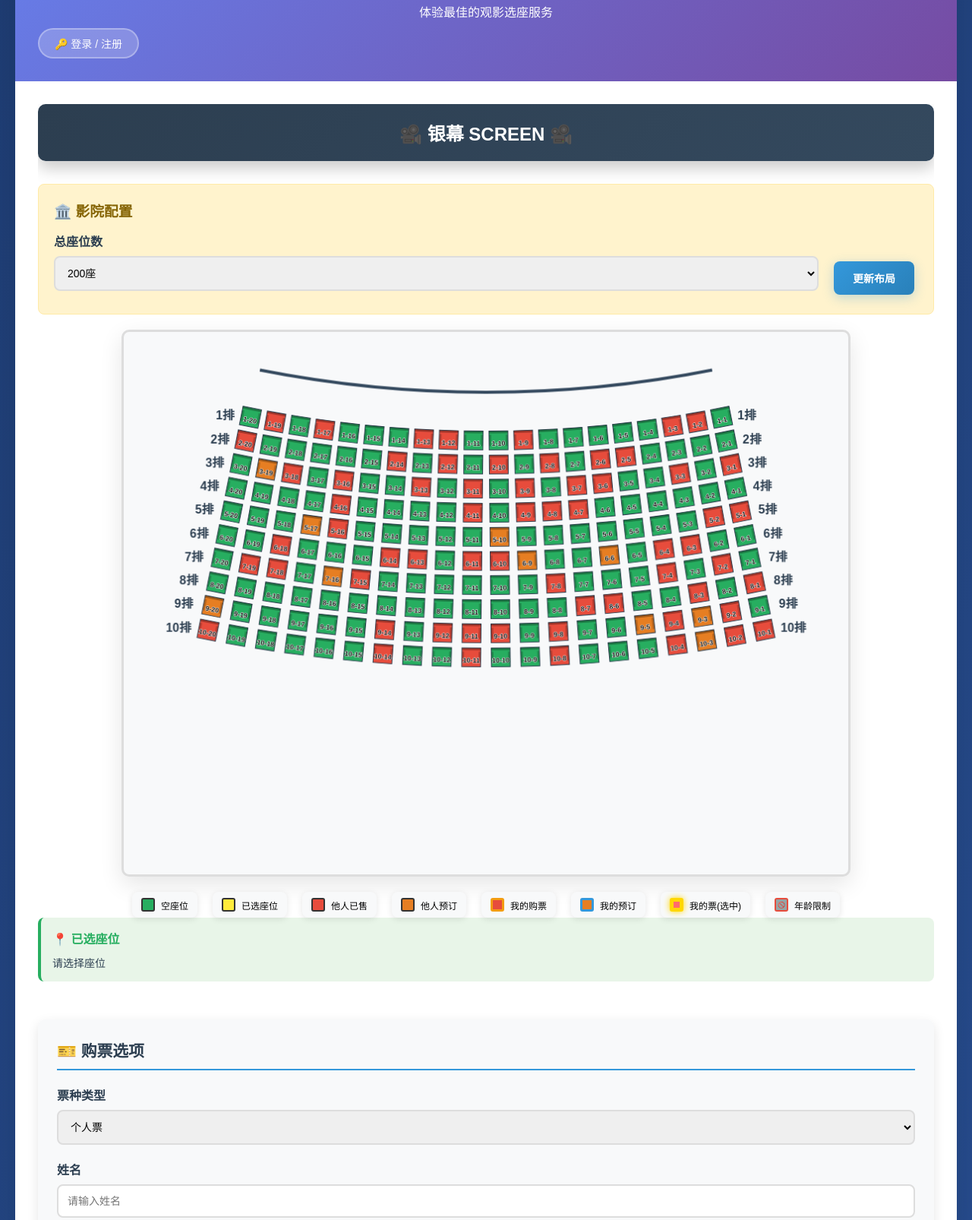
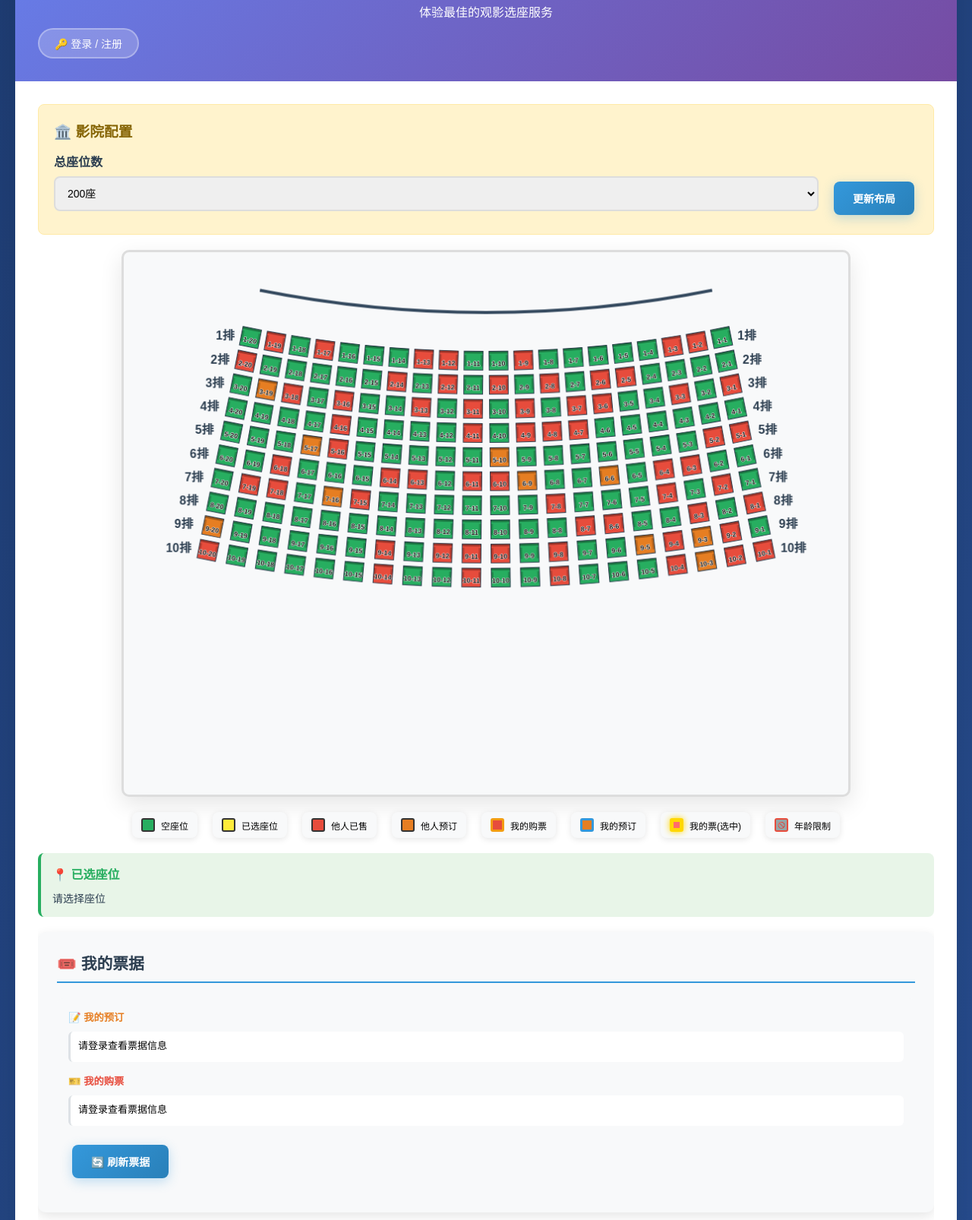
Before and after one commit to Mikoto-1/Choose-Your-Seat, a plain HTML site: page index.html in a window 1280 px wide. Shown: the part 115-1721 px from the top of the page at 76% size. Drawn offline with Linux system fonts and the light colour scheme.

Commit message:
优化界面布局。

```diff
--- a/index.html
+++ b/index.html
@@ -61,18 +61,6 @@
             min-width: 350px;
         }
 
-        .screen {
-            background: linear-gradient(135deg, #2c3e50 0%, #34495e 100%);
-            color: white;
-            text-align: center;
-            padding: 20px;
-            margin-bottom: 30px;
-            border-radius: 10px;
-            font-size: 1.5em;
-            font-weight: bold;
-            box-shadow: 0 10px 20px rgba(0, 0, 0, 0.2);
-        }
-
         #cinemaCanvas {
             border: 3px solid #ddd;
             border-radius: 10px;
@@ -98,6 +86,7 @@
             justify-content: center;
             gap: 20px;
             margin-top: 20px;
+            margin-bottom: 20px;
             flex-wrap: wrap;
         }
 
@@ -636,7 +625,6 @@
 
         <div class="main-content">
             <div class="cinema-section">
-                <div class="screen">🎥 银幕 SCREEN 🎥</div>
                 <!-- 影院配置 -->
                 <div class="config-section">
                     <h3>🏛️ 影院配置</h3>
@@ -698,6 +686,21 @@
                     <h4>📍 已选座位</h4>
                     <div class="seat-info" id="seatDetails">请选择座位</div>
                 </div>
+                <!-- 用户票据信息 -->
+                <div class="control-panel">
+                    <h3>🎟️ 我的票据</h3>
+                    <div class="ticket-records">
+                        <div class="ticket-category">
+                            <h5 style="color: #e67e22; margin-bottom: 10px;">📝 我的预订</h5>
+                            <div id="userReservedList" class="ticket-list">暂无预订</div>
+                        </div>
+                        <div class="ticket-category" style="margin-top: 15px;">
+                            <h5 style="color: #e74c3c; margin-bottom: 10px;">🎫 我的购票</h5>
+                            <div id="userPurchasedList" class="ticket-list">暂无购票</div>
+                        </div>
+                        <button class="btn" onclick="refreshUserTickets()" style="margin-top: 10px;">🔄 刷新票据</button>
+                    </div>
+                </div>
             </div>
 
             <div class="control-section">
@@ -738,26 +741,9 @@
                     <div class="form-group">
                         <button class="btn btn-success" onclick="autoSelectSeats()">🤖 自动选座</button>
                         <button class="btn" onclick="clearSelection()">🧹 清空选择</button>
-                    </div>
-                </div>
-
-                <!-- 用户票据信息 -->
-                <div class="control-panel">
-                    <h3>🎟️ 我的票据</h3>
-                    <div class="ticket-records">
-                        <div class="ticket-category">
-                            <h5 style="color: #e67e22; margin-bottom: 10px;">📝 我的预订</h5>
-                            <div id="userReservedList" class="ticket-list">暂无预订</div>
-                        </div>
-                        <div class="ticket-category" style="margin-top: 15px;">
-                            <h5 style="color: #e74c3c; margin-bottom: 10px;">🎫 我的购票</h5>
-                            <div id="userPurchasedList" class="ticket-list">暂无购票</div>
-                        </div>
-                        <button class="btn" onclick="refreshUserTickets()" style="margin-top: 10px;">🔄 刷新票据</button>
-                    </div>
-                </div>
-
-
+                        <button class="btn btn-warning" onclick="clearPersonalInfo()">🗑️ 清空个人信息</button>
+                    </div>
+                </div>
 
                 <!-- 操作按钮 -->
                 <div class="control-panel">
@@ -1695,6 +1681,38 @@
             updateTotalPrice();
         }
 
+        // 清空个人信息
+        function clearPersonalInfo() {
+            const ticketType = document.getElementById('ticketType').value;
+
+            if (ticketType === 'individual') {
+                // 清空个人票信息
+                document.getElementById('customerName').value = '';
+                document.getElementById('customerAge').value = '';
+            } else {
+                // 清空团体票信息
+                document.getElementById('groupSize').value = '';
+
+                // 清空所有团体成员信息
+                const groupMembers = document.getElementById('groupMembers');
+                const memberInputs = groupMembers.querySelectorAll('input');
+                memberInputs.forEach(input => {
+                    input.value = '';
+                });
+
+                // 清空团体成员输入框区域
+                groupMembers.innerHTML = '';
+            }
+
+            // 重新绘制座位（移除年龄限制显示）
+            drawCinema();
+
+            // 更新总价
+            updateTotalPrice();
+
+            alert('个人信息已清空！');
+        }
+
         // 预订票
         function reserveTickets() {
             // 检查用户是否已登录
```
Lines whose indentation alone changed are shown as unchanged.
